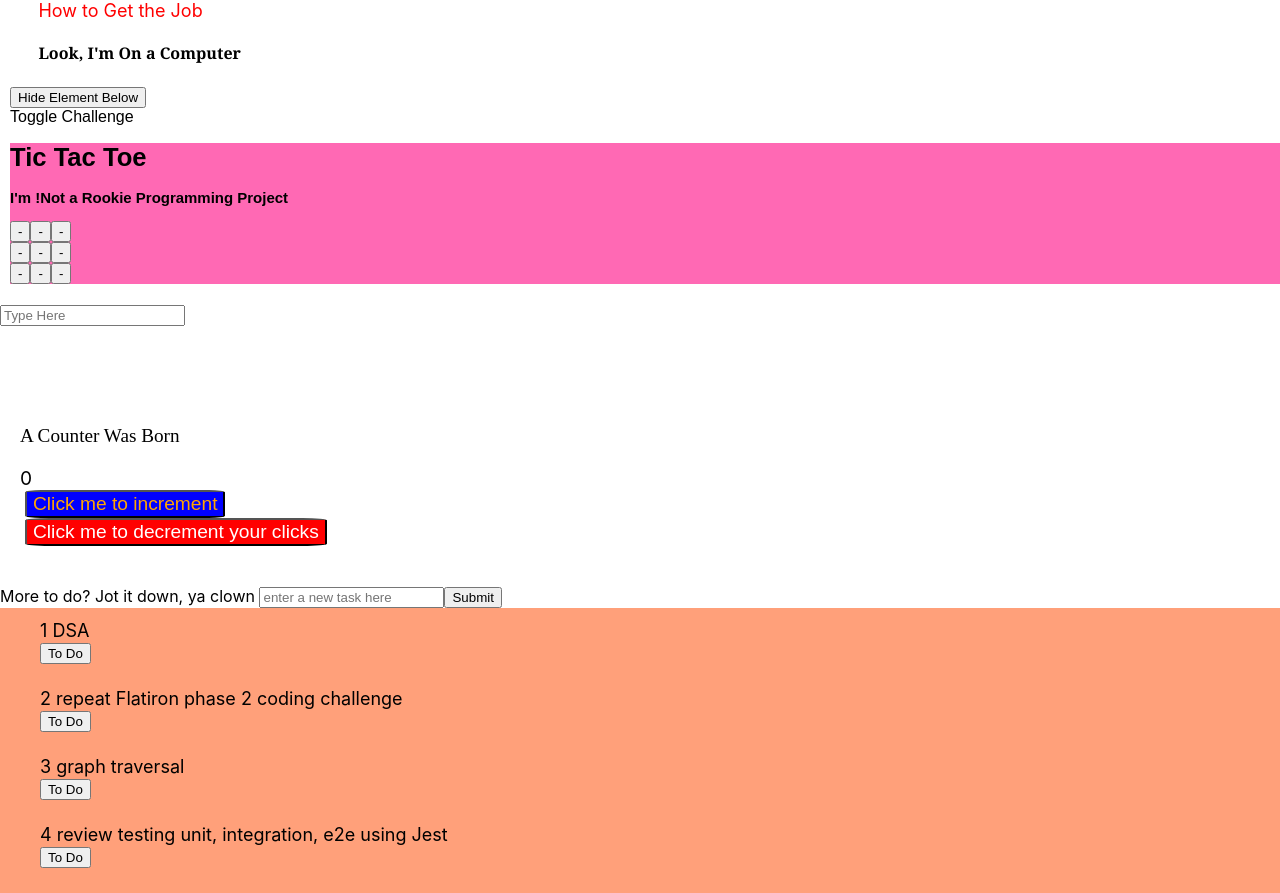
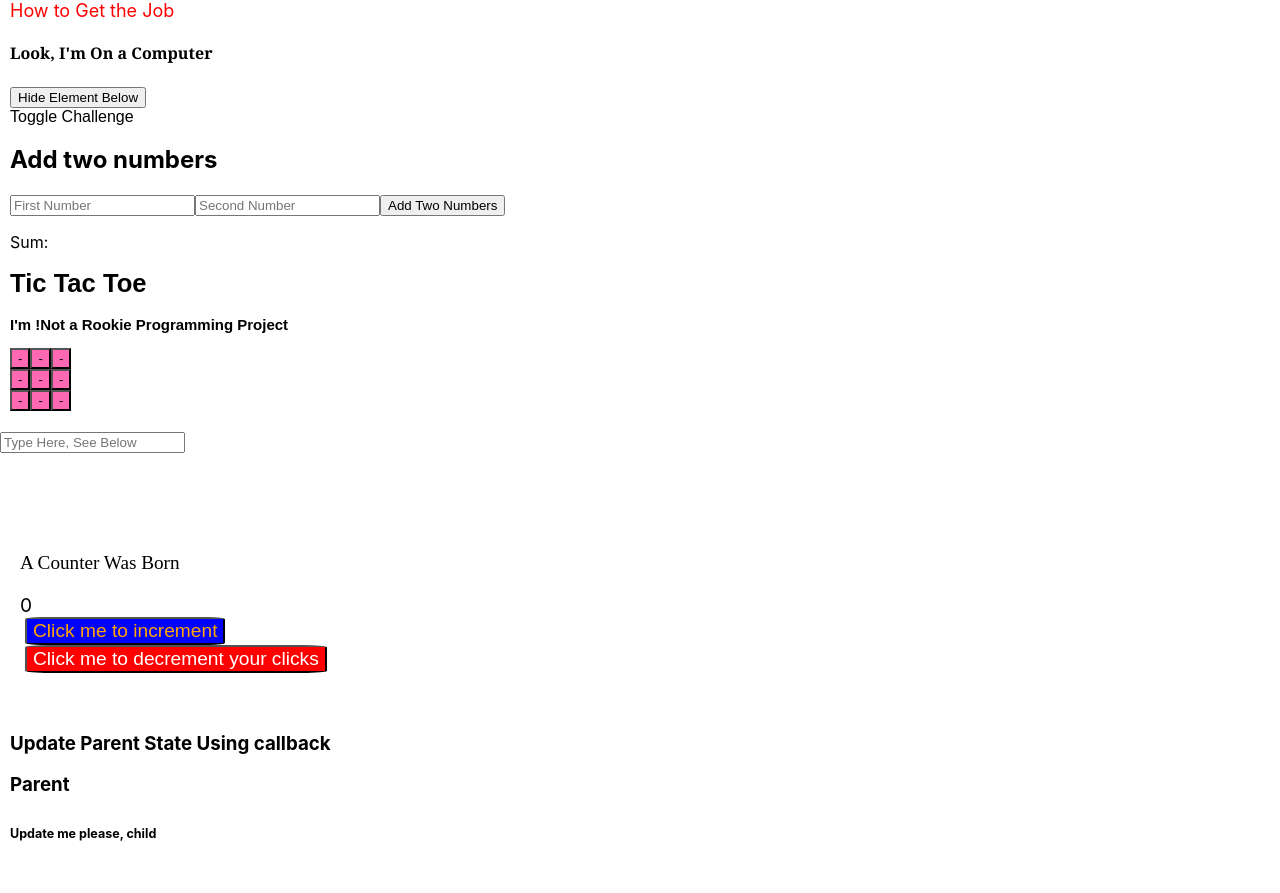
Before and after one commit to Laraellenh/todo-list-frontend-practice, a React (Create React App) app: page /tictactoe in a window 1280 px wide. Shown: the top 893 px of the page. Built offline with nearby package versions, Linux system fonts and the light colour scheme; data requests are answered from the project's data file.

Commit message:
added a sum function

```diff
--- a/src/App.css
+++ b/src/App.css
@@ -25,14 +25,14 @@ ul ol {
 
 .div{
     font-size: large;
-    margin-left: 3%;
+    margin-left: 10px;
     color: red;
 
 }
 .h4{
     font-family: Cambria, Cochin, Georgia, Times, 'Times New Roman', serif;
     font-weight: 600;
-    margin-left: 3%
+    margin-left: 10px;
 }
 
 .input{
--- a/src/App.js
+++ b/src/App.js
@@ -8,6 +8,8 @@ import TicTacToe from './Components/TicTacToe'
 import Counter from './Components/Counter'
 import Toggle from './Components/Toggle'
 import DataBinding from './Components/DataBinding';
+import Parent from './Components/Parent'
+import SumTwoNum from './Components/SumTwoNum';
 // going to use borwser router to put give other components (game, counter) their own paths when I have time
 
 function App() {
@@ -38,16 +40,19 @@ useEffect(()=>{
       className="div"> How to Get the Job </div>
       <h4 className="h4"> Look, I'm On a Computer </h4>
       <Toggle/>
+      <SumTwoNum/>
       <TicTacToe/>
       <br></br>
       <DataBinding/>
       <Counter/>
+
       <br></br>
       <br></br>
       <br></br>
       <br></br>
       <br></br>
       <br></br>
+      <Parent/>
       <NewToDo onAddNewTask={addNewToDo} tasksArray= {taskList} setTasks={setTasks} />
       {/* <Link to= "/tictactoe"> Play TicTacToe </Link> */}
       <ul id="myUL">
--- /dev/null
+++ b/src/Components/Child.js
@@ -0,0 +1,15 @@
+
+export default function Child({setValue}){
+    return(
+        <h1>Child
+
+            <button
+
+            onClick = {()=> setValue("Parent has been updated")}>
+                Change parent value, please
+            </button>
+
+        </h1>
+    )
+
+}
--- a/src/Components/DataBinding.js
+++ b/src/Components/DataBinding.js
@@ -8,7 +8,7 @@ import { useState } from "react"
         <>
         <input
         type = "text"
-        placeholder="Type Here"
+        placeholder="Type Here, See Below"
         value ={dataValue}
         onChange = {(e)=>setDataValue(e.target.value) }
        />
--- a/src/Components/NewToDo.js
+++ b/src/Components/NewToDo.js
@@ -32,7 +32,11 @@ const [newTask, setNewTask] = useState ("")
     console.log(newTask)
     return (
         <form onSubmit={handleSubmit}>
-         <label>  More to do? Jot it down, ya clown </label>
+         <label
+            style={{
+                marginLeft: "10px"
+            }}>
+             More to do? Jot it down, ya clown </label>
             <input type = "text"
             placeholder = "enter a new task here"
             value = {newTask}
--- /dev/null
+++ b/src/Components/Parent.js
@@ -0,0 +1,17 @@
+import Child from './Child'
+import {useState} from 'react'
+
+export default function Parent(){
+const [value, setValue] = useState("Update me please, child");
+    return(
+        <h3 style={{
+            marginLeft: "10px",
+
+        }}> Update Parent State Using callback
+            <p>Parent</p>
+            <h6>{value}</h6>
+            <br></br>
+            <Child setValue={setValue}/>
+        </h3>
+    )
+}
--- /dev/null
+++ b/src/Components/SumTwoNum.js
@@ -0,0 +1,36 @@
+import {useState} from 'react'
+
+export default function SumTwoNum(){
+    const [value1, setValue1] = useState();
+    const [value2, setValue2] = useState();
+    const [total, setTotal] = useState(0);
+
+    function calculateTotal(){
+        setTotal(value1 + value2);
+    }
+
+    return(
+        <div
+        style={{
+            marginLeft: "10px"
+        }}>
+            <h2>Add two numbers</h2>
+                <input
+                    placeholder='First Number'
+                    type = "number"
+                    value = {value1}
+                    onChange={(e)=> setValue1(+e.target.value)}
+                    />
+                <input
+                    placeholder='Second Number'
+                    type = "number"
+                    value = {value2}
+                    onChange={(e)=> setValue2(+e.target.value)}
+                    />
+                <button
+                    onClick = {calculateTotal}
+                    > Add Two Numbers </button>
+                <p> Sum: {total || ""} </p>
+        </div>
+    )
+}
--- a/src/Components/TicTacToe.js
+++ b/src/Components/TicTacToe.js
@@ -18,7 +18,7 @@ export default function TicTacToe() {
   return (
     <div
         style={{
-            background: "hotpink",
+
             fontFamily: "sans-serif",
             fontSize: "80%",
             marginLeft: "10px",
@@ -31,7 +31,12 @@ export default function TicTacToe() {
       {gameBoard.map((square, i) => {
         return (
           <span key={i}>
-            <button onClick={() => handleClick(i)}>{square}</button>
+            <button
+            style={{
+              background: "hotpink"
+
+            }}
+            onClick={() => handleClick(i)}>{square}</button>
             {i === 2 || i === 5 ? <br/> : ""}
           </span>
         );
```
